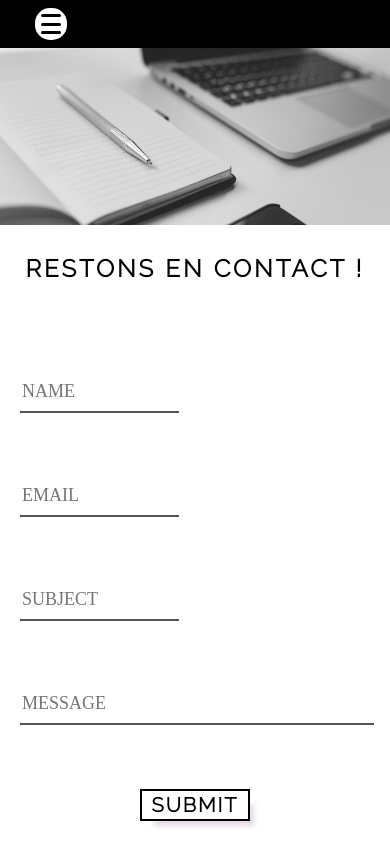
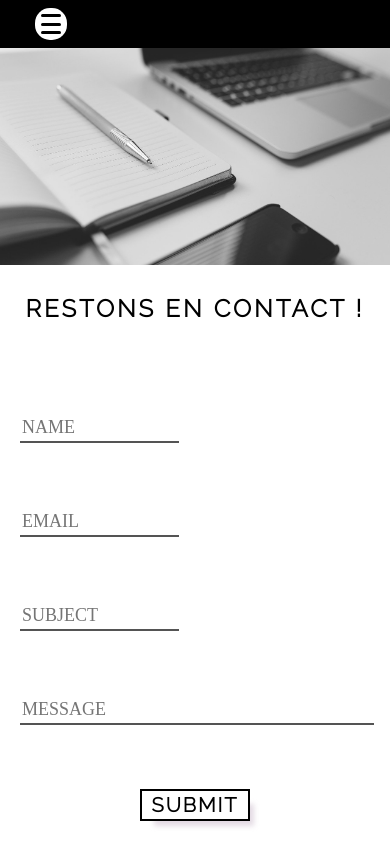
Before and after one commit to dkm94/Portfolio, a React (Create React App) app: page /Contact in a window 390 px wide. Built offline with nearby package versions, Linux system fonts and the light colour scheme; a web font is replaced by a local one.

Commit message:
responsive update

```diff
--- a/src/contact.css
+++ b/src/contact.css
@@ -75,7 +75,7 @@ body {
 .contact-form .input-text {
   display: block;
   width: 100%;
-  height: 36px;
+  height: fit-content;
   border-width: 0 0 2px 0;
   border-color: #000;
   font-family: Lusitana, serif;
```
